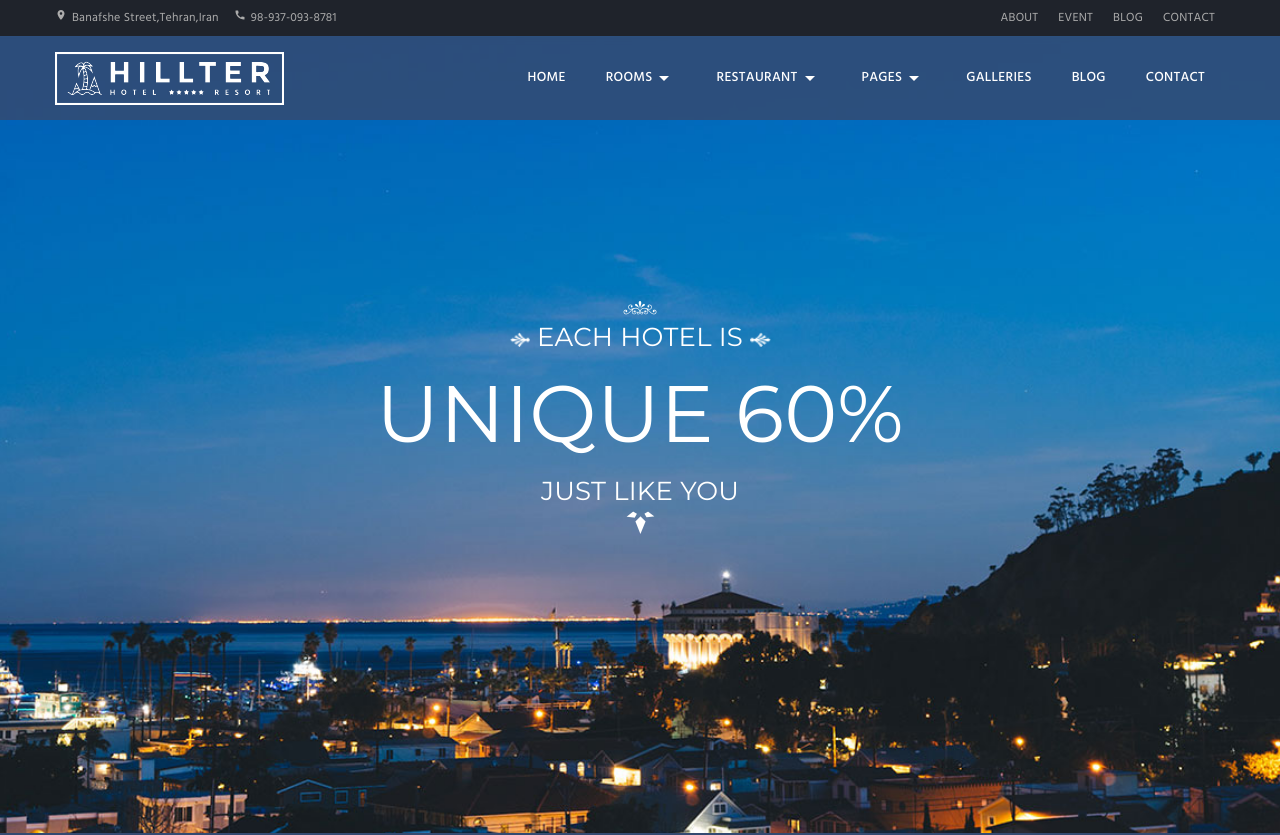
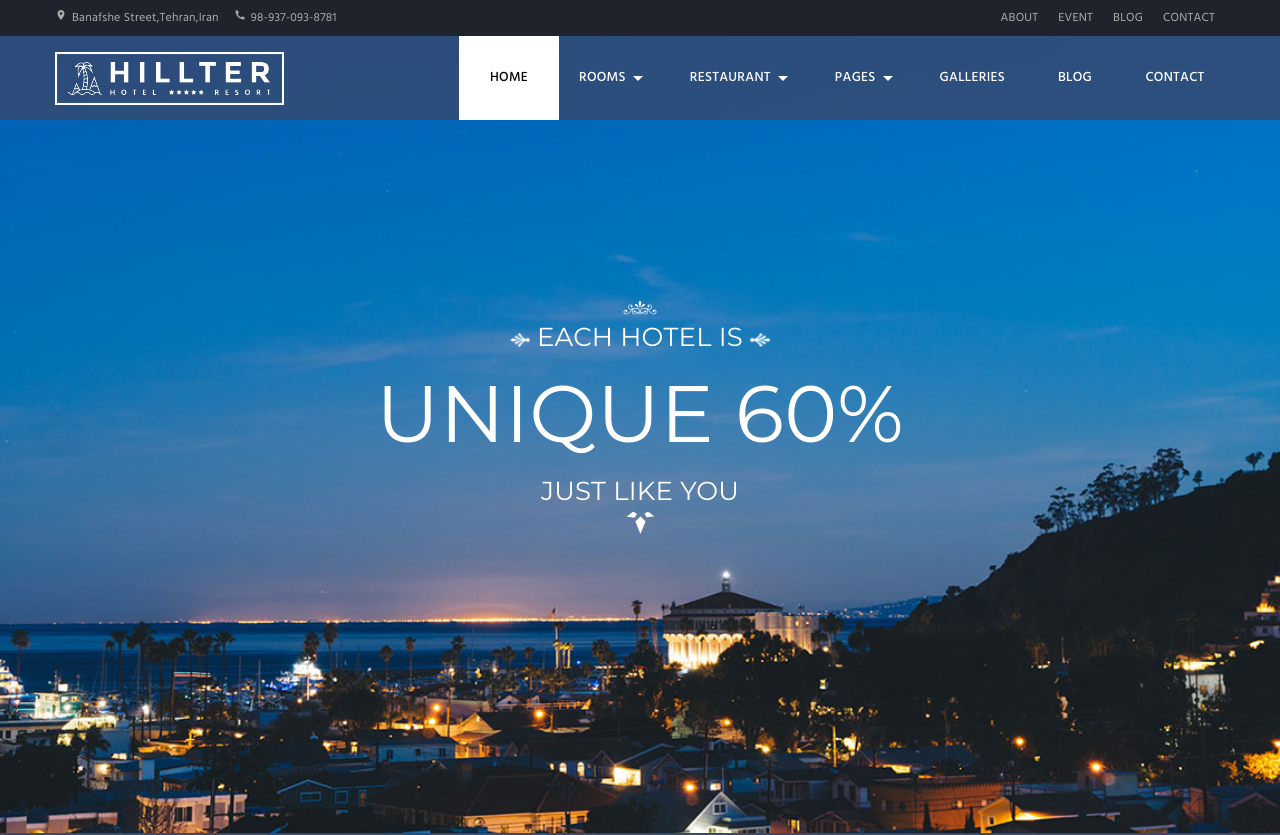
Before and after one commit to SalimiDev/Hotel-ReactJsApp, a React (Create React App) app: page /hillter in a window 1280 px wide. Shown: the top 835 px of the page. Built offline with nearby package versions, Linux system fonts and the light colour scheme.

Commit message:
Create ActiveLink function helper to make selected NavLink cleaner

```diff
--- a/src/App.js
+++ b/src/App.js
@@ -15,7 +15,7 @@ function App() {
                 <Route path='/hillter/rooms/' element={<Rooms />}>
                     <Route path=':roomId/*' element={<Rooms />} />
                 </Route>
-                <Route path='*' element={<Rooms />} />
+                {/* <Route path='*' element={<Rooms />} /> */}
 
             </Routes>
             <Footer />
--- a/src/components/HeaderContent.js
+++ b/src/components/HeaderContent.js
@@ -3,7 +3,8 @@ import styles from '../styles/layout/HeaderContent.module.scss';
 import logo from '../assets/logo/logo-small.png'
 import {ArrowDropDown} from '@mui/icons-material';
 import {roomsData} from '../data/roomsData';
-import {Link , NavLink } from "react-router-dom";
+import {Link} from "react-router-dom";
+import ActiveLink from '../helpers/ActiveLink';
 
 const HeaderContent = () => {
     const [toggleMenu ,setToggleMenu]=useState(false);
@@ -18,11 +19,6 @@ const HeaderContent = () => {
         setToggleMenu(!toggleMenu);
         setSubMenu(false);
     }
-    //Set Active tab style
-    let activeStyle = {
-        backgroundColor: '#344a71',
-        color: '#fff',
-      };
 
     return (
         <div className={styles.header_content}>
@@ -32,9 +28,15 @@ const HeaderContent = () => {
                         <img src={logo} alt='Hotel Logo' />
                     </a>
                 </span>
+
                 <nav className={`${styles.header_menu} ${toggleMenu&& styles.header_menu_toggle}`}>
                     <ul className={styles.menu_list}>
-                        <li className={styles.menu_list_item}> <a className={styles.listLink} href="/#">Home </a> </li>
+                        <li className={styles.menu_list_item}>
+                            <ActiveLink bgcolor='#fff' color='#000' className={styles.listLink} to={'/hillter'}>
+                                Home
+                            </ActiveLink>
+                        </li>
+
                         <li className={styles.menu_list_item}>
                               <Link className={styles.listLink} to='/hillter/rooms'>
                                   Rooms
@@ -45,14 +47,12 @@ const HeaderContent = () => {
                                 <ul className={`${styles.sub_menu} ${subMenu===1&& styles.sub_menu_active}`}  >
                                         {roomsData.map(room=>
                                         <li key={room.id}>
-                                            <NavLink
-                                                style={({ isActive }) =>isActive ? activeStyle : undefined}
-                                                to={`/hillter/rooms/room-${room.id}`}>Room {room.id}
-                                            </NavLink>
+                                            <ActiveLink to={`/hillter/rooms/room-${room.id}`}>Room {room.id}</ActiveLink>
                                         </li>
                                         )}
                                 </ul>
                          </li>
+
                          <li className={styles.menu_list_item} >
                                     <a className={styles.listLink} href="/#">
                                         Restaurant
@@ -67,6 +67,7 @@ const HeaderContent = () => {
                                         <li><a href="/#">Restaurant 4</a></li>
                                     </ul>
                         </li>
+
                          <li className={styles.menu_list_item} >
                                     <a className={styles.listLink} href="/#">
                                         Pages
@@ -83,11 +84,13 @@ const HeaderContent = () => {
                                         <li><a href="/#">Coming Soon</a></li>
                                     </ul>
                         </li>
+
                         <li className={styles.menu_list_item}> <a className={styles.listLink} href="/#">Galleries</a> </li>
                         <li className={styles.menu_list_item}> <a className={styles.listLink} href="/#">Blog</a> </li>
                         <li className={styles.menu_list_item}> <a className={styles.listLink} href="/#">Contact</a> </li>
                     </ul>
                 </nav>
+
                 <div className={styles.hamburger} onClick={toggleMenuHandler}>
                     <span></span>
                 </div>
--- /dev/null
+++ b/src/helpers/ActiveLink.js
@@ -0,0 +1,14 @@
+import { NavLink } from 'react-router-dom';
+
+const ActiveLink = props => {
+    const activeStyle = {
+        backgroundColor: props.bgcolor || '#344a71',
+        color: props.color || '#fff',
+    };
+    return  <NavLink
+                    {...props}
+                    style={({ isActive }) => (isActive ? activeStyle : undefined)}>
+                </NavLink>;
+};
+
+export default ActiveLink;
--- a/src/styles/layout/HeaderContent.module.scss
+++ b/src/styles/layout/HeaderContent.module.scss
@@ -140,6 +140,7 @@
     .menu_list_item {
         letter-spacing: 0.02em;
         padding: 5px 0;
+        list-style: none;
 
         @include media(desktop-lg) {
             list-style: none;
@@ -156,7 +157,9 @@
 //Links(a) in the menu list item(li)
 .listLink {
     position: relative;
+    min-width: 100px;
     display: flex;
+    justify-content: center;
     color: $primaryText2Color;
     font: 500 $p-fontSize-md $primaryFont;
     line-height: 1.6rem;
```
Lines whose indentation alone changed are shown as unchanged.
